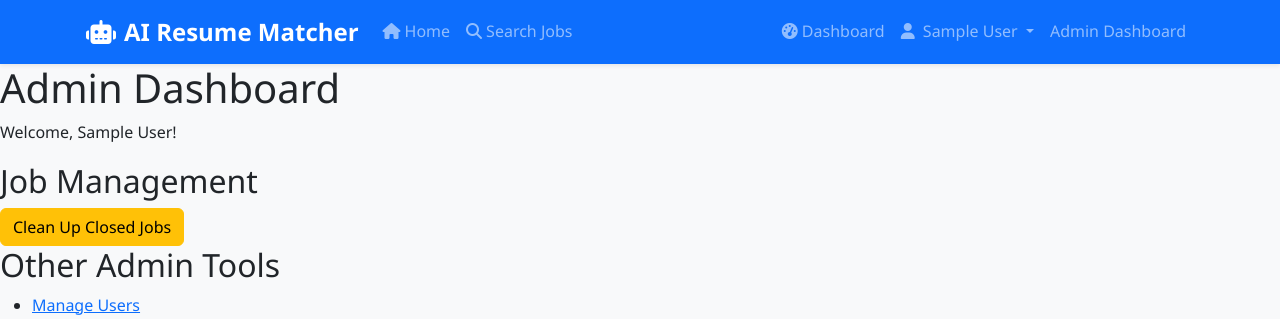
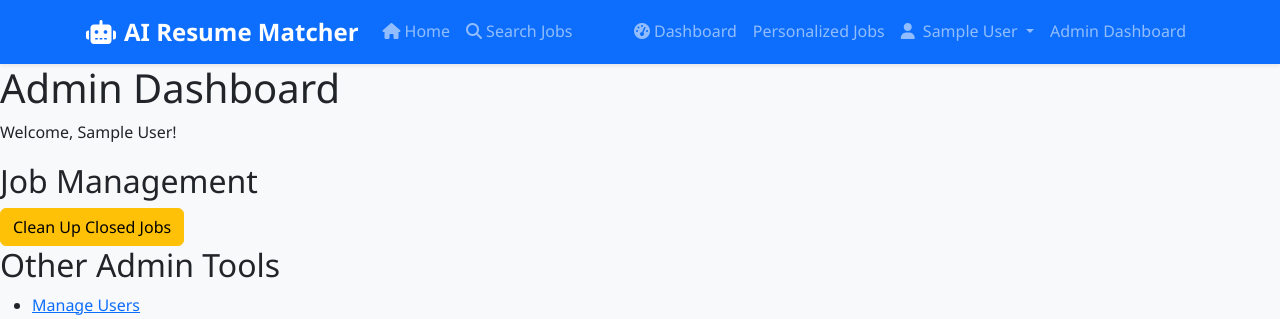
Before and after one commit to VarshithaSaiN/ai_resume_job_matcher, a Flask app: page /admin/dashboard in a window 1280 px wide. Shown: the top 319 px of the page. Run offline with Flask 3, Linux system fonts and the light colour scheme; the visitor is signed in with stand-in values (Sample User, id 1); some libraries are stand-ins or nearby versions.

Commit message:
Update base.html

```diff
--- a/frontend/templates/base.html
+++ b/frontend/templates/base.html
@@ -60,6 +60,11 @@
                 <a class="nav-link" href="{{ url_for('post_job') }}">
                   <i class="fas fa-briefcase me-1"></i>Post Job
                 </a>
+              </li>
+              {% endif %}
+              {% if session.get('user_id') %}
+              <li class="nav-item">
+                  <a class="nav-link" href="{{ url_for('search_jobs_personalized') }}">Personalized Jobs</a>
               </li>
               {% endif %}
 
```
